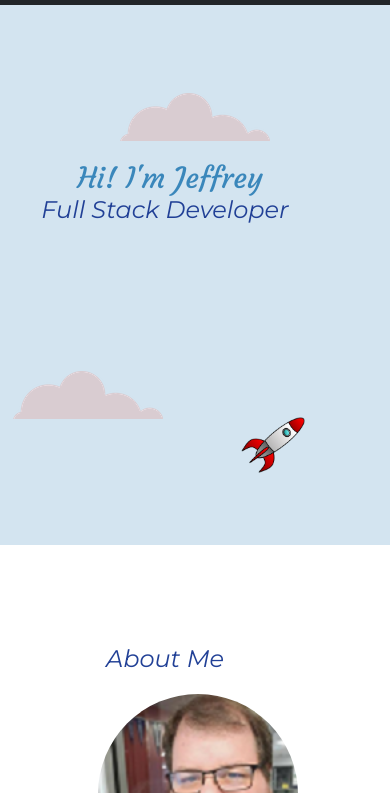
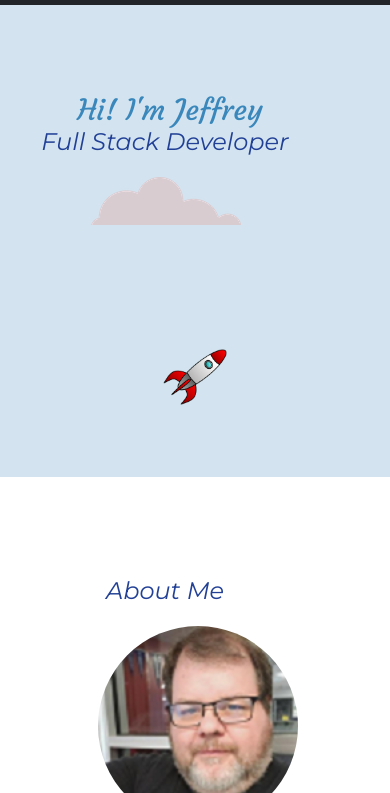
Before and after one commit to Zaxxus87/CSS-MySite, a plain HTML site: page index.html in a window 390 px wide. Shown: the part 51-844 px from the top of the page. Drawn offline with nearby package versions, Linux system fonts and the light colour scheme; a web font is replaced by a local one.

Commit message:
Version 1.2.0

```diff
--- a/CSS/styles.css
+++ b/CSS/styles.css
@@ -59,16 +59,17 @@ p {
 
 @media only screen and (max-width: 600px) {
     .cloud-top {
-        position:relative;
+        position:absolute;
         right: auto;
         top: auto;
         padding-bottom: 20px;
+        z-index: -1;
     }
 }
 
 @media only screen and (max-width: 600px) {
     .cloud-bottom {
-        position:relative;
+        position:absolute;
         left: auto;
         bottom: auto;
     }
@@ -86,6 +87,12 @@ p {
         font-size: 1.5rem;
     }
 
+}
+@media only screen and (max-width: 600px) {
+    .heading-text{
+        background: transparent;
+        z-index: 2;
+    }
 }
 
 
--- a/index.html
+++ b/index.html
@@ -45,8 +45,11 @@
 
     <div class="container-top">
         <img class="cloud-top" src="Images/cloud.png" alt="cloud-img">
-        <h1>Hi! I'm Jeffrey</h1>
-        <h2>Full Stack Developer</h2>
+        <div class="heading-text">
+          <h1>Hi! I'm Jeffrey</h1>
+          <h2>Full Stack Developer</h2>
+        </div>
+
         <img class="cloud-bottom" src="Images/cloud.png" alt="cloud-img">
         <img class="rocket-img" src="Images/rocket.png" alt="rocket-img">
     </div>
```
